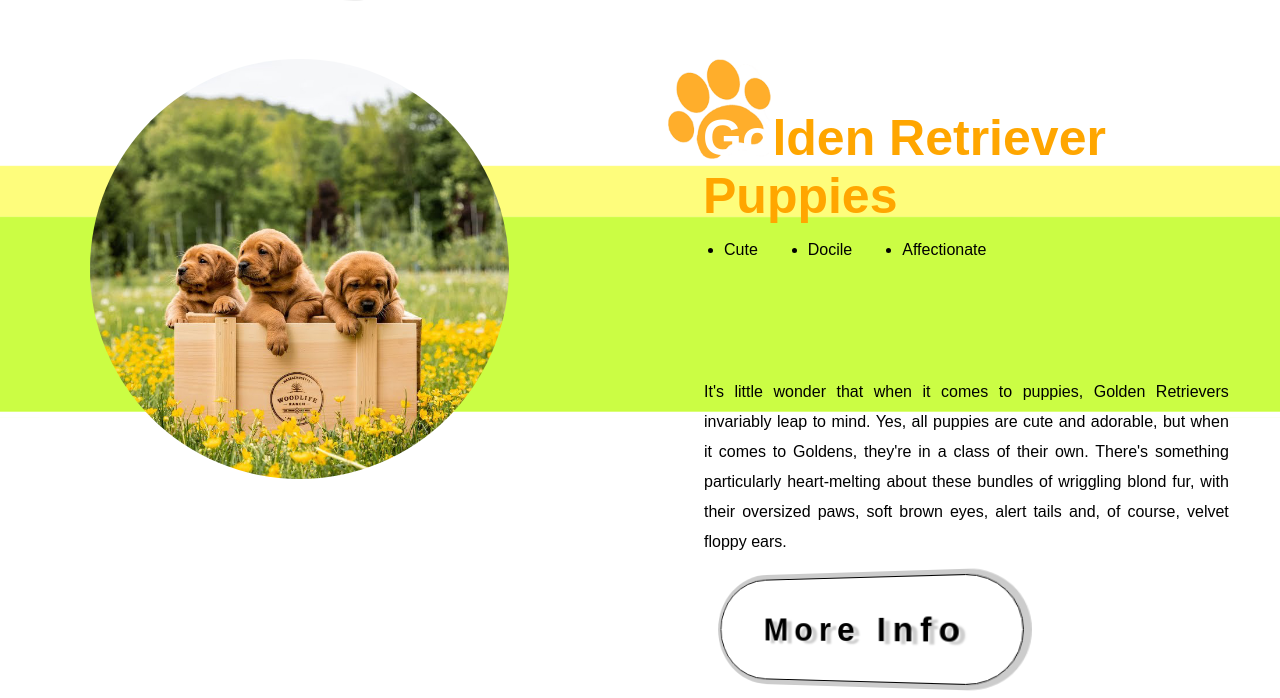
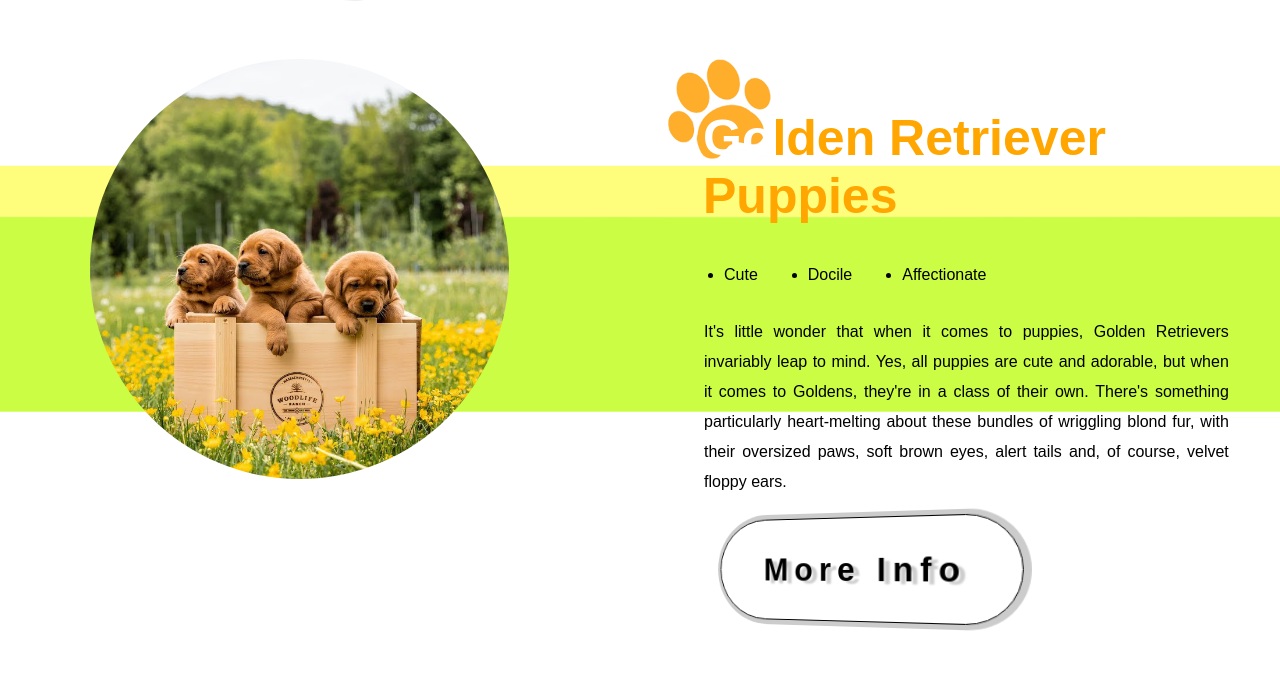
Before and after one commit to Mahmud-Alam/dog-portfolio, a plain HTML site: page index.html in a window 1280 px wide. Shown: the part 641-1339 px from the top of the page. Drawn offline with Linux system fonts and the light colour scheme.

Commit message:
middle p and li alignment

```diff
--- a/style.css
+++ b/style.css
@@ -315,10 +315,11 @@ body{
     }
     .middle-banner ul li{
         float: left;
-        margin: 0 70px 20px -20px;
+        margin: 25px 70px 20px -20px;
         color: black;
     }
     .middle-banner p{
+        margin: 40px 0 20px 0;
         color: black;
     }
     .middle-banner .box{
```
